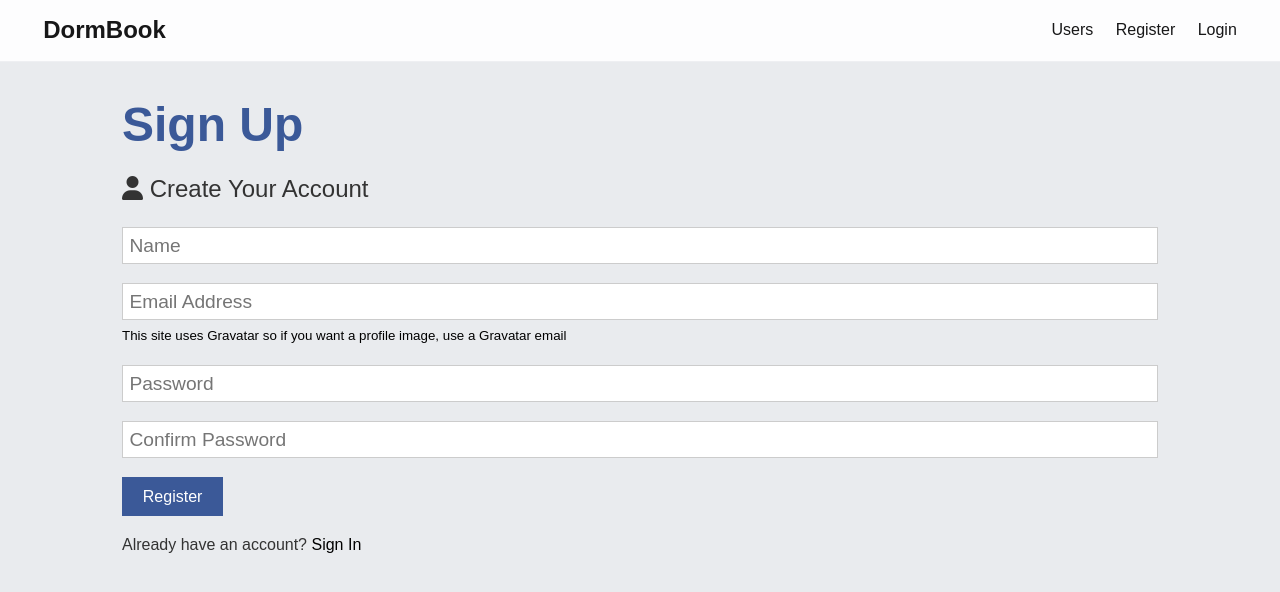
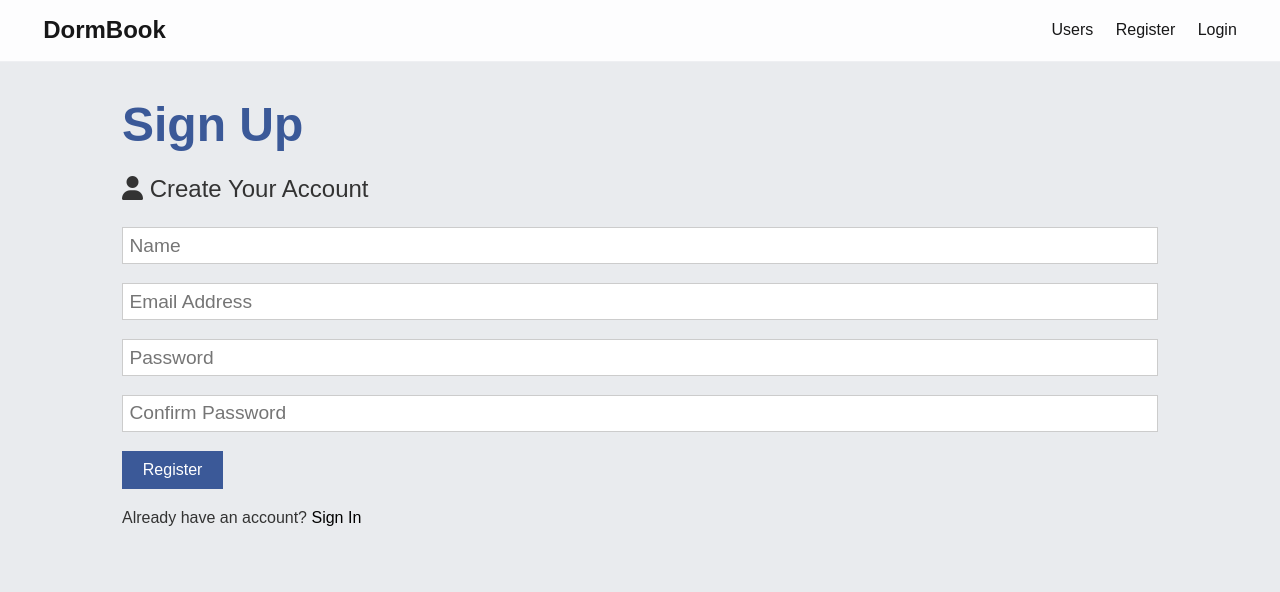
Before and after one commit to Ardad2/DormBook, a React (Create React App) app in the folder client/: page /register in a window 1280 px wide. Shown: the top 592 px of the page. Built offline with nearby package versions, Linux system fonts and the light colour scheme; no server answers; some icons are missing.

Commit message:
Update Register.js

```diff
--- a/client/src/components/auth/Register.js
+++ b/client/src/components/auth/Register.js
@@ -87,10 +87,6 @@
             onChange={(e) => onChange(e)}
             required
           />
-          <small className="form-text">
-            This site uses Gravatar so if you want a profile image, use a
-            Gravatar email
-          </small>
         </div>
         <div className="form-group">
           <input
```
